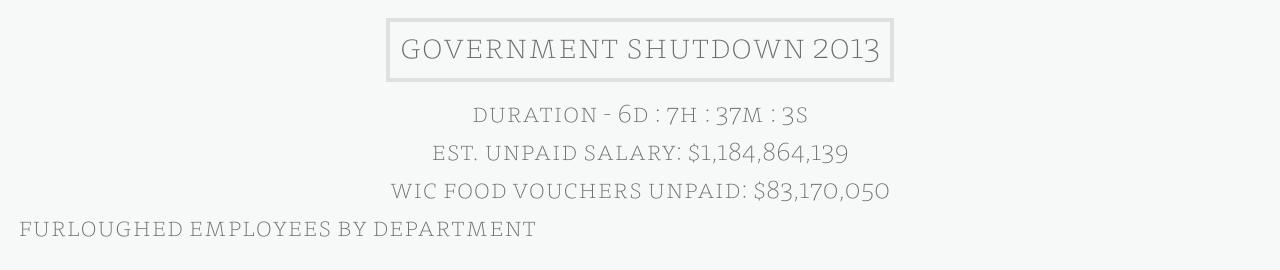
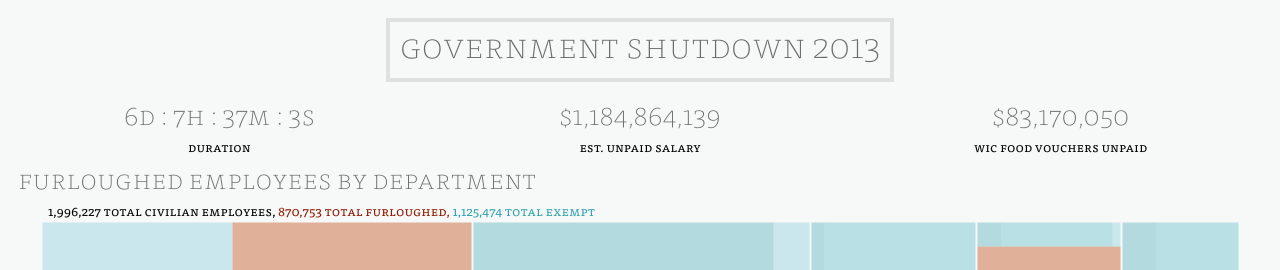
Before and after one commit to dandelany/shutdown2013, a plain HTML site: page index.html in a window 1280 px wide. Shown: the top 270 px of the page. Drawn offline with nearby package versions, Linux system fonts and the light colour scheme.

Commit message:
add legend

```diff
--- a/css/style.css
+++ b/css/style.css
@@ -8,7 +8,6 @@ body {
 .chart {
     display: block;
     margin: auto;
-    margin-top: 40px;
     position: relative;
 }
 
@@ -78,6 +77,15 @@ h6 {
     font-weight: 400;
     margin: 0px;
 }
+table#shutdown-stats {
+    width: 100%;
+}
+table#shutdown-stats td {
+    text-align: center;
+}
+h6#furlough-map-legend {
+    margin-left: 40px;
+}
 div.tooltip {
     display: inline-block;
     position: absolute;
--- a/index.html
+++ b/index.html
@@ -20,12 +20,31 @@
     <div id="body">
         <div id="header">
             <h1>Government Shutdown 2013</h1>
-            <h2 id="shutdown-duration">duration:</h2>
-            <h2 id="unpaid-salary">est. unpaid salary:</h2>
-            <h2 id="food-vouchers">WIC Food Vouchers Unpaid:</h2>
+
+            <!--<h2 id="shutdown-duration">duration:</h2>-->
+            <!--<h2 id="unpaid-salary">est. unpaid salary:</h2>-->
+            <!--<h2 id="food-vouchers">WIC Food Vouchers Unpaid:</h2>-->
         </div>
+        <table id="shutdown-stats"><tbody><tr>
+            <td width="33%">
+                <h2 id="shutdown-duration"></h2>
+                <h6>Duration</h6>
+            </td>
+            <td width="33%">
+                <h2 id="unpaid-salary"></h2>
+                <h6>Est. Unpaid Salary</h6>
+            </td>
+            <td width="33%">
+                <h2 id="food-vouchers"></h2>
+                <h6>WIC Food Vouchers Unpaid</h6>
+            </td>
+        </tr></tbody></table>
 
         <h2>Furloughed Employees by Department</h2>
+        <h6 id="furlough-map-legend"><span class="total-employees"></span> Total Civilian Employees,
+            <span class="text-red"><span class="total-furloughed"></span> Total Furloughed, </span>
+            <span class="text-green"><span class="total-exempt"></span> Total Exempt</span>
+        </h6>
         <div id="furlough-map-container">
             <div class="chart">
                 <div class="agency-details">
--- a/js/app.js
+++ b/js/app.js
@@ -46,7 +46,12 @@ _.extend(Shutdown2013.FurloughMap.prototype, {
             nodeParents = this.getParents(nodes),
             parentCell = this.defineParentCell(nodeParents),
             cell = this.defineCell(),
-            cellText = this.defineCellText(parentCell);
+            cellText = this.defineCellText(parentCell),
+            $legend = $('#furlough-map-legend');
+
+        $legend.find('.total-employees').text(this.root.value.commafy());
+        $legend.find('.total-exempt').text((this.root.value - this.root.furloughed_total).commafy());
+        $legend.find('.total-furloughed').text(this.root.furloughed_total.commafy());
 
         $('svg').on('mousemove', this.updateTip)
             .on('mouseenter', this.updateTip)
@@ -230,16 +235,16 @@ _.extend(Shutdown2013.StatsClock.prototype, {
             m = Math.floor(dT / 60) - ((d * 24 * 60) + (h * 60)),
             s = dT - ((d * 24 * 60 * 60) + (h * 60 * 60) + (m * 60)),
             foodUnpaid = Math.floor((Shutdown2013.WIC_FOOD_COST_2012 / (365.25 * 24 * 60 * 60)) * dT);
-        this.$duration.text('duration - ' + d + 'd : ' + h + 'h : ' + m + 'm : ' + s + 's');
+        this.$duration.text(d + 'd : ' + h + 'h : ' + m + 'm : ' + s + 's');
 
-        this.$food.text("WIC Food Vouchers Unpaid: $" + foodUnpaid.commafy());
+        this.$food.text('$' + foodUnpaid.commafy());
 
         if(Shutdown2013.furloughMap.root.furloughed_total) {
             var furloughed = Shutdown2013.furloughMap.root.furloughed_total,
                 avgSalary = Shutdown2013.AVG_SALARY,
                 furlSalaryPerS = (avgSalary * furloughed) / (365.25 * 24 * 60 * 60),
                 furlSalary = Math.floor(furlSalaryPerS * dT);
-            this.$unpaid.text('est. unpaid salary: $' + furlSalary.commafy());
+            this.$unpaid.text('$' + furlSalary.commafy());
         }
     }
 });
```
